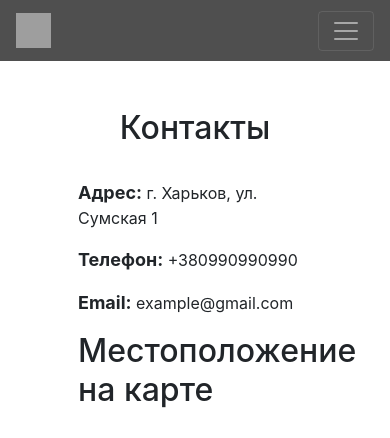
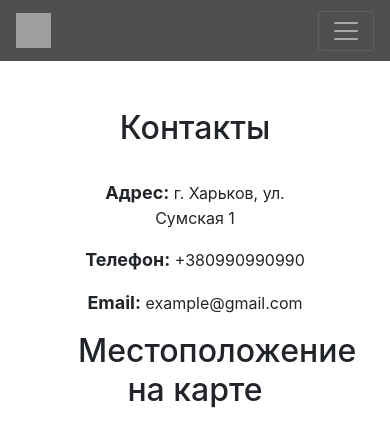
Before and after one commit to artur1salnik/news_blog, a Django app: page /contact/ in a window 390 px wide; the page is wider, and only the part inside the window is pictured. Shown: the top 438 px of that part. Run offline with Django 3.2, Linux system fonts and the light colour scheme; some libraries are stand-ins or nearby versions; grey boxes are pictures that could not be loaded.

Commit message:
new change5

```diff
--- a/templates/contact/contactPage.html
+++ b/templates/contact/contactPage.html
@@ -10,15 +10,15 @@
     <div class="container-fluid">
         <div class="container">
             <div class="row p-5">
-                <div class="col-md-6">
-                    <h2 class="text-center">Контакты</h2><br>
+                <div class="col-md-6 text-center">
+                    <h2>Контакты</h2><br>
                     <p><b style="font-size: large">Адрес:</b> г. Харьков, ул. Сумская 1</p>
                     <p><b style="font-size: large">Телефон:</b> +380990990990</p>
                     <p><b style="font-size: large">Email:</b> example@gmail.com</p>
                 </div>
-                <div class="col-md-6">
+                <div class="col-md-6 text-center">
                     <h2>Местоположение на карте</h2><br>
-                    <iframe src="https://www.google.com/maps/embed?pb=!1m18!1m12!1m3!1d2564.9467697291307!2d36.22974931528572!3d49.99360742805823!2m3!1f0!2f0!3f0!3m2!1i1024!2i768!4f13.1!3m3!1m2!1s0x4127a0f003880a0f%3A0x72072c3abf395115!2z0YPQuy4g0KHRg9C80YHQutCw0Y8sIDEsINCl0LDRgNGM0LrQvtCyLCDQpdCw0YDRjNC60L7QstGB0LrQsNGPINC-0LHQu9Cw0YHRgtGMLCDQo9C60YDQsNC40L3QsCwgNjEwMDA!5e0!3m2!1sru!2scz!4v1575209128471!5m2!1sru!2scz" width="400" height="300" frameborder="0" style="border:0;" allowfullscreen=""></iframe>
+                    <iframe src="https://www.google.com/maps/embed?pb=!1m18!1m12!1m3!1d2564.9467697291307!2d36.22974931528572!3d49.99360742805823!2m3!1f0!2f0!3f0!3m2!1i1024!2i768!4f13.1!3m3!1m2!1s0x4127a0f003880a0f%3A0x72072c3abf395115!2z0YPQuy4g0KHRg9C80YHQutCw0Y8sIDEsINCl0LDRgNGM0LrQvtCyLCDQpdCw0YDRjNC60L7QstGB0LrQsNGPINC-0LHQu9Cw0YHRgtGMLCDQo9C60YDQsNC40L3QsCwgNjEwMDA!5e0!3m2!1sru!2scz!4v1575209128471!5m2!1sru!2scz" height="300" frameborder="0" style="max-width:100% border:0;" allowfullscreen=""></iframe>
                 </div>
             </div>
         </div>
--- a/templates/news/detail.html
+++ b/templates/news/detail.html
@@ -37,4 +37,5 @@
             </p>
             <hr/>
         {% endfor %}
+    </div>
 {% endblock %}
```
